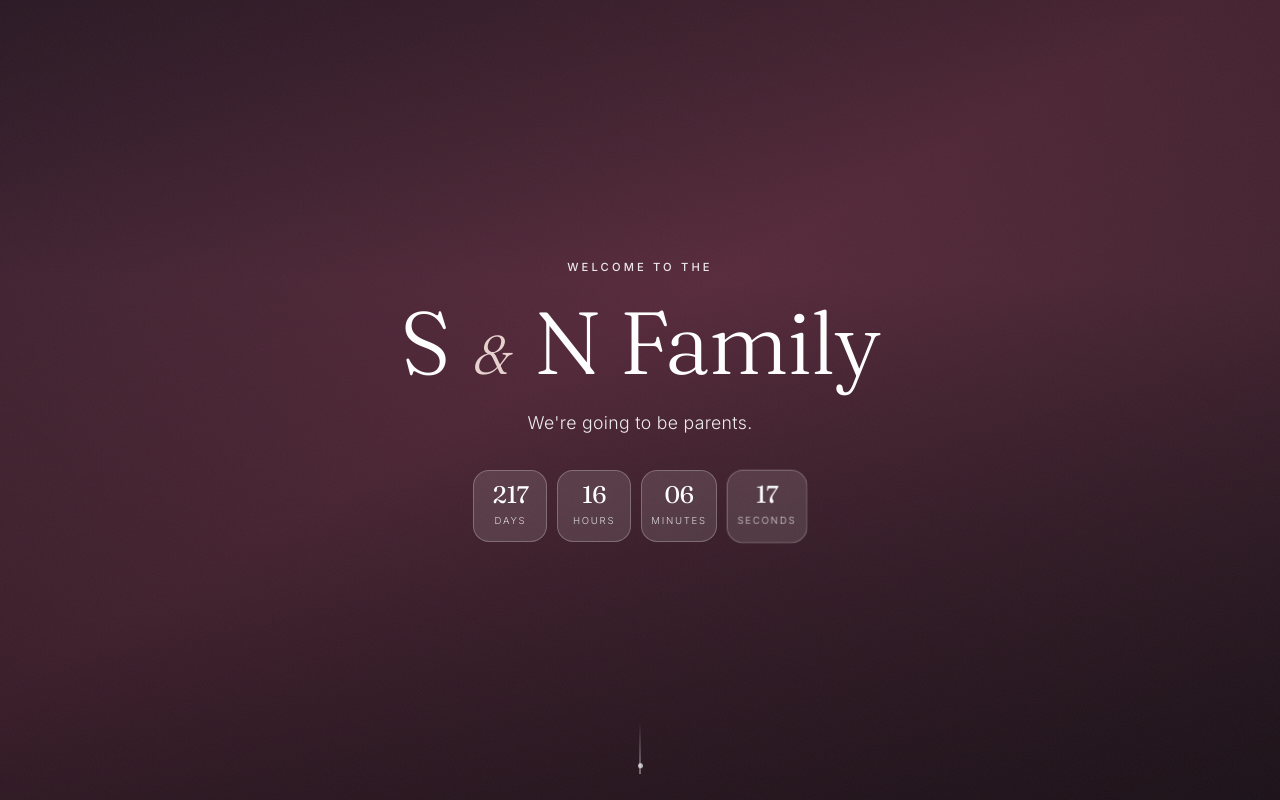
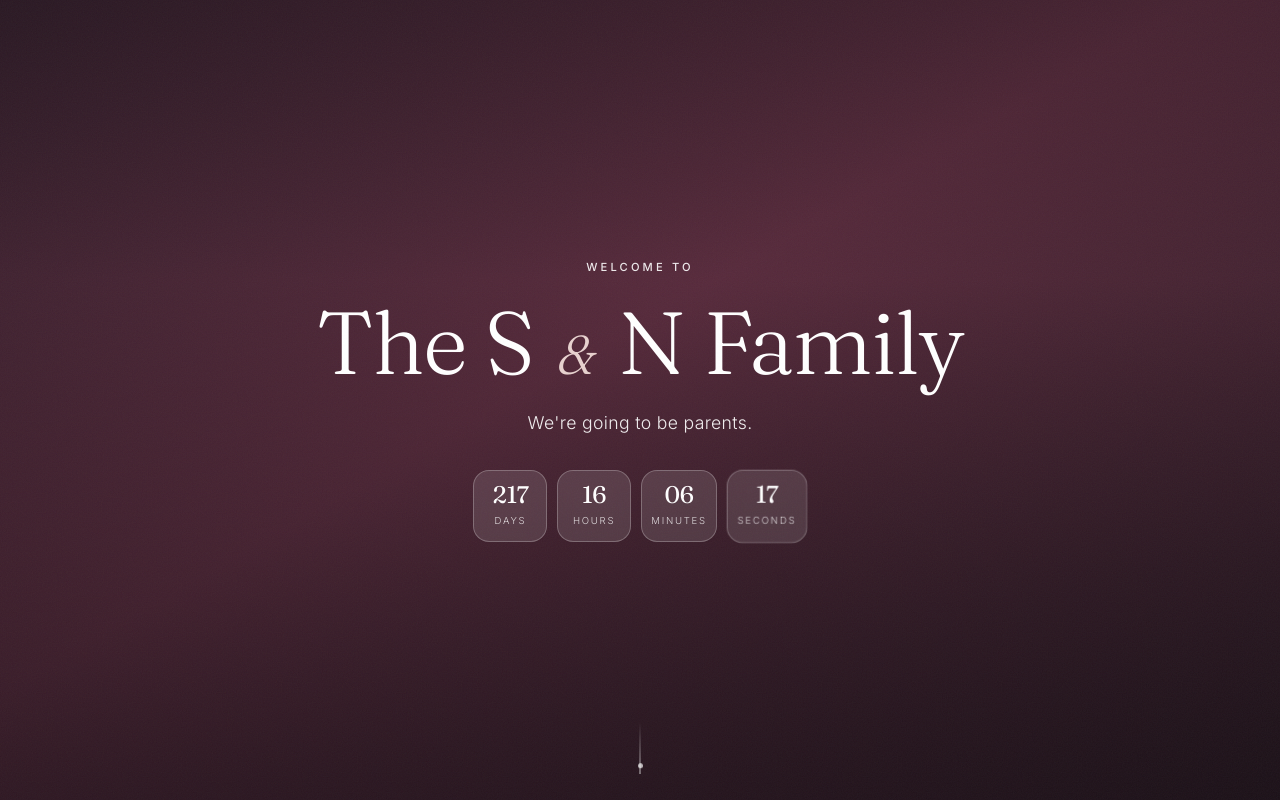
Before and after one commit to Project-17-coder/-projectsnn-.github.io, a plain HTML site: page index.htm in a window 1280 px wide. Shown: the top 800 px of the page. Drawn offline with Linux system fonts and the light colour scheme.

```diff
--- a/index.htm
+++ b/index.htm
@@ -394,12 +394,12 @@ a{color:inherit}
    ══════════════════════════════════════════════════════════════ */
 const CONFIG = {
 
-  names: { you: "   S", her: "N Family" },
+  names: { you: "The S", her: "N Family" },
 
   hero: {
     photo: "photos/hero.jpg",           // ← your gender-reveal photo
     alt: "Our gender reveal",
-    kicker: "Welcome to the",
+    kicker: "Welcome to ",
     line: "We're going to be parents."
   },
 
```
